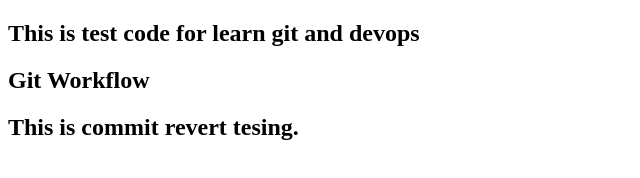
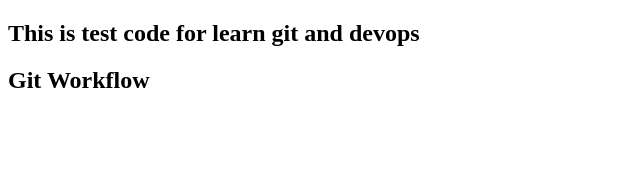
Before and after one commit to SAGAR97619/git-Workflow, a plain HTML site: page index.html in a window 1280 px wide. Shown: the whole page, without its empty margins (0-640 px from the left). Drawn offline with Linux system fonts and the light colour scheme.

Commit message:
Revert "Commit revert testing"
This reverts commit b903f25012aca718babe9b5c96012062adb425b5.

```diff
--- a/index.html
+++ b/index.html
@@ -8,6 +8,5 @@
 <body>
     <h2>This is test code for learn git and devops</h2>
     <h2>Git Workflow</h2>
-    <h2>This is commit revert tesing.</h2>
 </body>
 </html>
```
